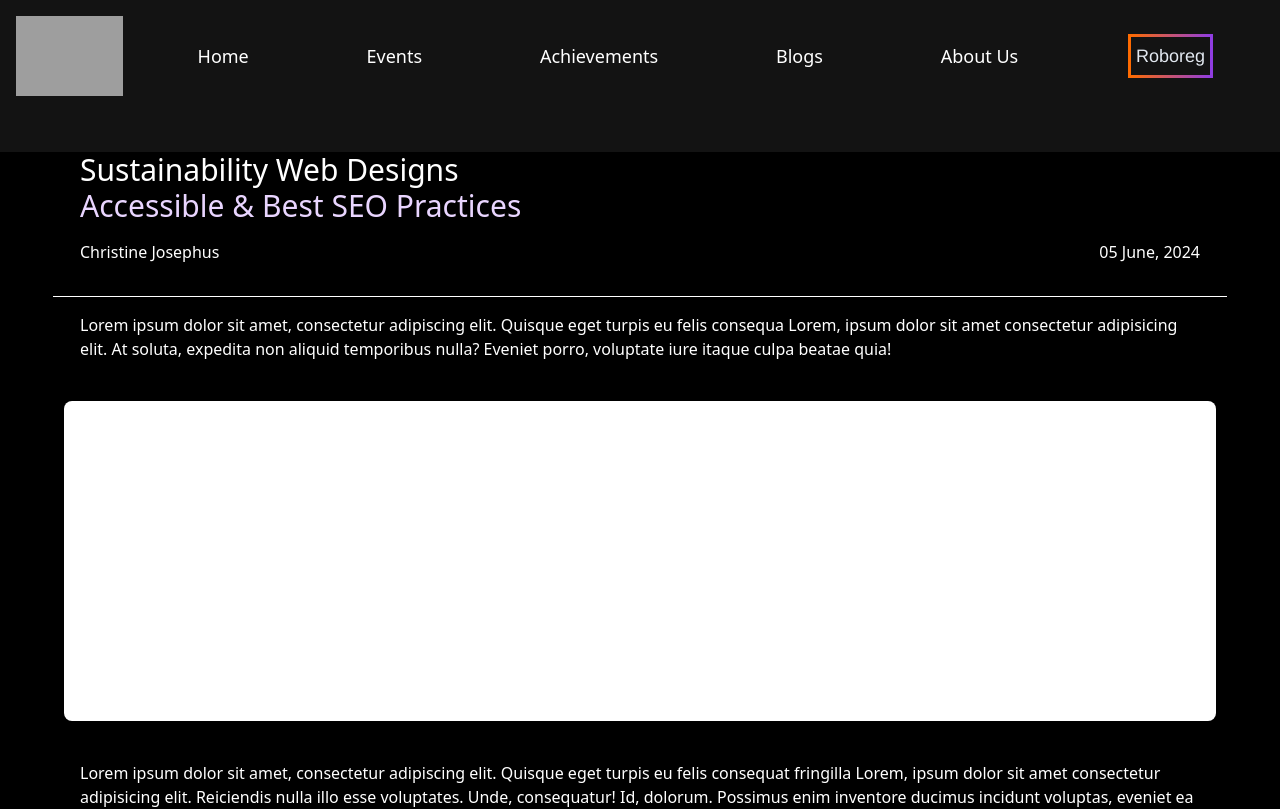
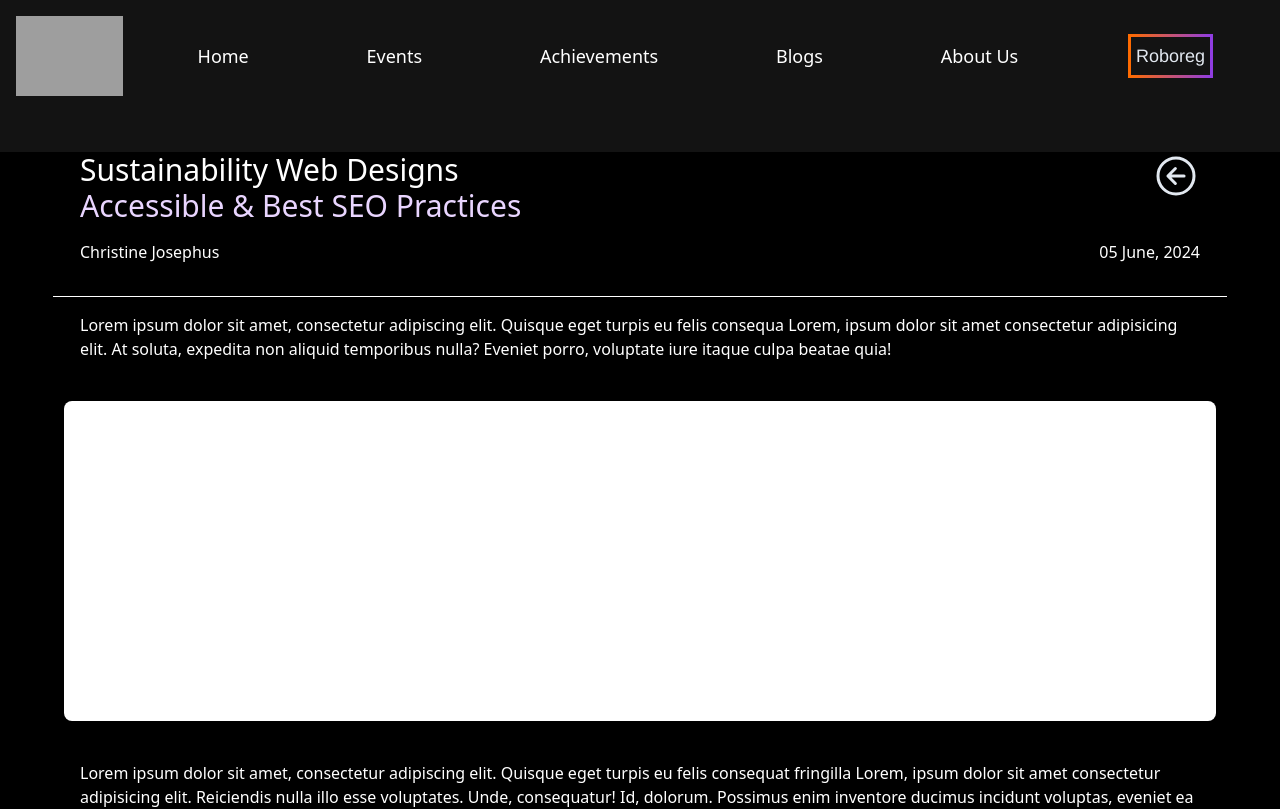
Before and after one commit to Robotics-Club-IIT-BHU/Robotics_Club_Website_24-25, a React (Vite) app in the folder frontend/: page /blogpage in a window 1280 px wide. Shown: the top 809 px of the page. Built offline with nearby package versions, Linux system fonts and the light colour scheme; grey boxes are pictures that could not be loaded.

Commit message:
feat : Add back arrow to blogs page

```diff
--- a/frontend/package.json
+++ b/frontend/package.json
@@ -12,6 +12,7 @@
   "dependencies": {
     "react": "^18.3.1",
     "react-dom": "^18.3.1",
+    "react-icons": "^5.2.1",
     "react-router-dom": "^6.26.0"
   },
   "devDependencies": {
--- a/frontend/src/pages/blogspage.jsx
+++ b/frontend/src/pages/blogspage.jsx
@@ -1,5 +1,6 @@
 import React from 'react';
 import Navbar from "../components/Navbar";
+import { IoArrowBackCircleOutline } from "react-icons/io5";
 const BlogPage = () => {
     return (
       <>
@@ -7,7 +8,7 @@ const BlogPage = () => {
         <div className="bg-black text-white">
             <main>
                 <div className="px-20 mt-10">
-                    <h1 className="text-white text-3xl">Sustainability Web Designs</h1>
+                    <h1 className="text-white text-3xl">Sustainability Web Designs <a href="/blogs" className="float-end"><IoArrowBackCircleOutline style={{ fontSize: '3rem' }}/></a></h1>
                     <h1 className="text-purple-200 text-3xl">Accessible & Best SEO Practices</h1>
                 </div>
 
```
Also changed, not shown: 1 other file (tests, documents, lock files or other folders).
